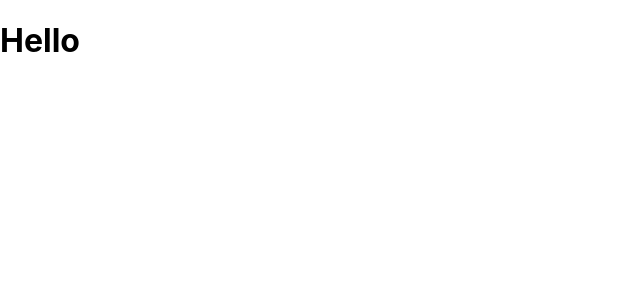
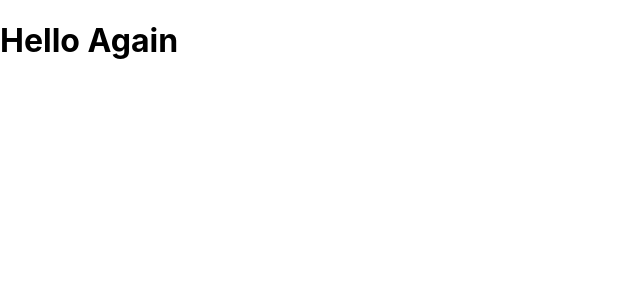
Before and after one commit to mjgiannelli/ts-portfolio, a React (Create React App) app: page / in a window 1280 px wide. Shown: the top 300 px of the page, without its empty margins (0-640 px from the left). Built offline with nearby package versions, Linux system fonts and the light colour scheme.

Commit message:
testing signing again

```diff
--- a/src/App.tsx
+++ b/src/App.tsx
@@ -2,7 +2,7 @@
 function App() {
   return (
     <div className="App">
-      <h1>Hello</h1>
+      <h1>Hello Again</h1>
     </div>
   );
 }
```
